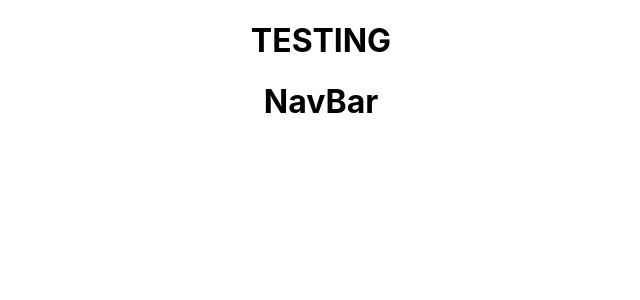
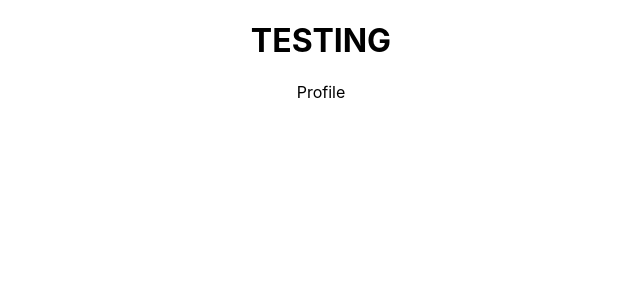
Before and after one commit to FullSnax/frontend, a React (Create React App) app: page /profile in a window 1280 px wide. Shown: the top 300 px of the page, without its empty margins (319-959 px from the left). Built offline with nearby package versions, Linux system fonts and the light colour scheme.

Commit message:
Profile component created and rendering

```diff
--- a/src/App.js
+++ b/src/App.js
@@ -10,6 +10,9 @@ import { Routes, Route, Navigate } from "react-router-dom"
         Import Pages
 ========================================*/
 import NavBar from './components/NavBar';
+import Profile from './components/Profile';
+
+
 
 export default function App() {
 
@@ -21,6 +24,7 @@ export default function App() {
       <h1>TESTING</h1>
       <Routes>
         <Route path="/*" element={<NavBar />} />
+        <Route path="/profile" element={<Profile />} />
         </Routes>
   </div>
   )
--- /dev/null
+++ b/src/components/Profile.jsx
@@ -0,0 +1,7 @@
+import React from 'react'
+
+export default function Profile() {
+  return (
+    <div>Profile</div>
+  )
+}
```
